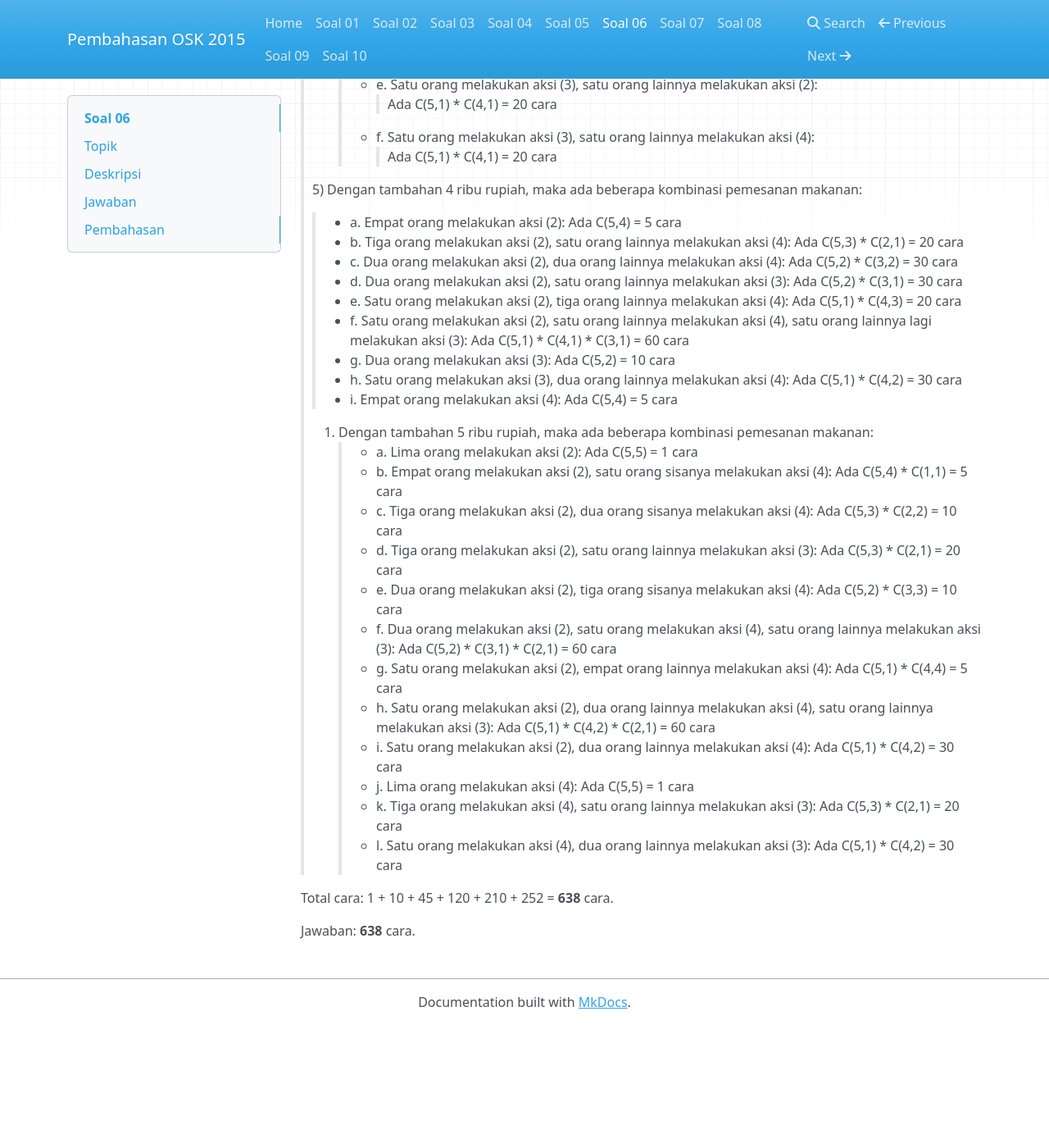
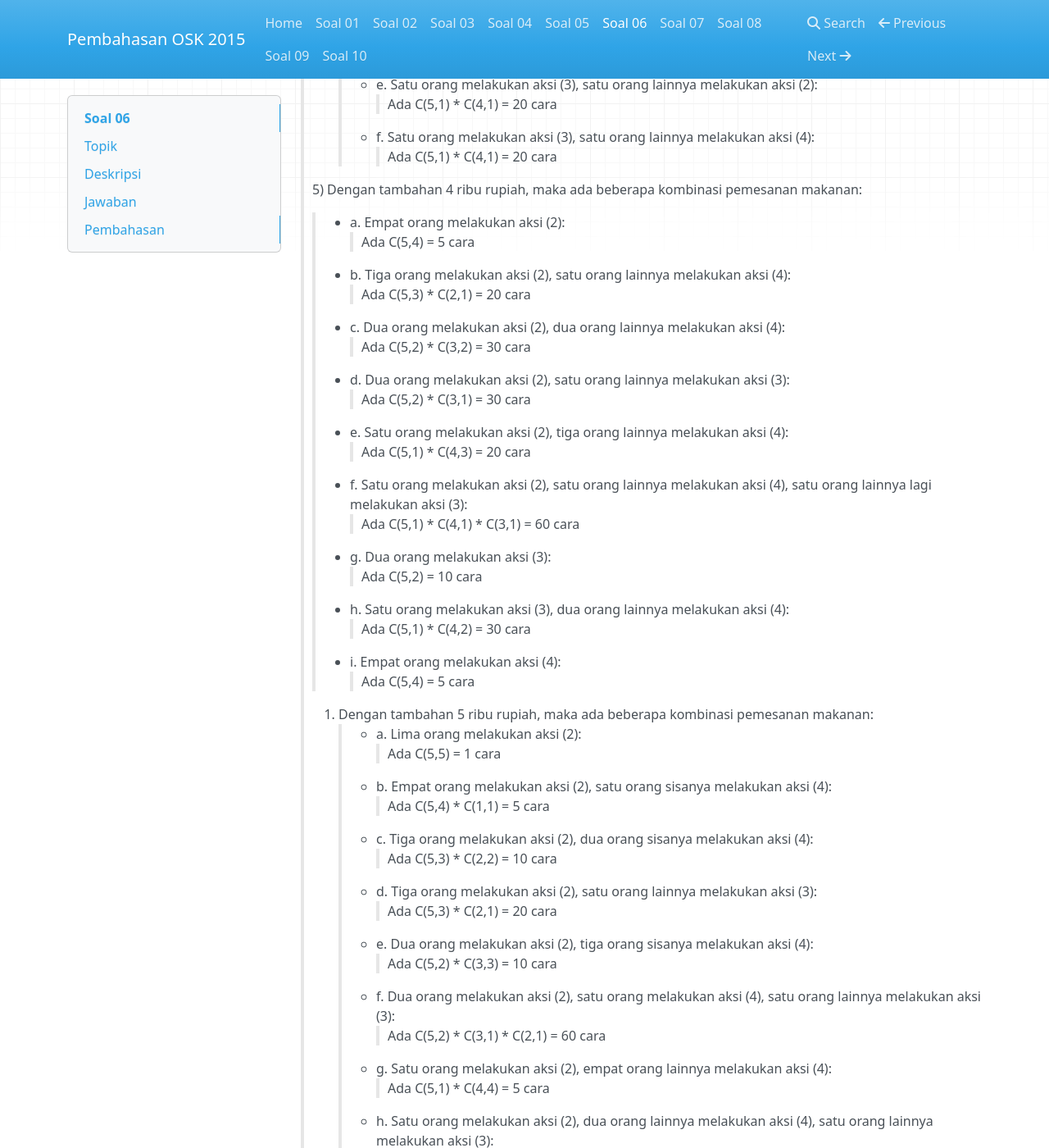
Before and after one commit to alijaya/OSK-2015, an MkDocs documentation site: the page built from docs/Soal 06.md, in a window 1280 px wide and 1400 px high, scrolled down 2197 px. Shown: the whole window at 82% size. Built offline with MkDocs 1.6.1, drawn with Linux system fonts in a browser that asks for light colours; nearby versions of some CDN libraries; old or Windows-style settings are respelled for this version of MkDocs; before the commit the page ends 3447 px from its top, so only the background shows below that; some of the changed text lies outside the part shown.

Commit message:
no message

```diff
--- a/docs/Soal 06.md
+++ b/docs/Soal 06.md
@@ -84,30 +84,51 @@ Sehingga, banyak kemungkinan pemesanan adalah:
 >>> Ada C(5,1) * C(4,1) = 20 cara
 
 >5) Dengan tambahan 4 ribu rupiah, maka ada beberapa kombinasi pemesanan makanan:
->> * a. Empat orang melakukan aksi (2): Ada C(5,4) = 5 cara
->> * b. Tiga orang melakukan aksi (2), satu orang lainnya melakukan aksi (4): Ada C(5,3) * C(2,1) = 20 cara
->> * c. Dua orang melakukan aksi (2), dua orang lainnya melakukan aksi (4): Ada C(5,2) * C(3,2) = 30 cara
->> * d. Dua orang melakukan aksi (2), satu orang lainnya melakukan aksi (3): Ada C(5,2) * C(3,1) = 30 cara
->> * e. Satu orang melakukan aksi (2), tiga orang lainnya melakukan aksi (4): Ada C(5,1) * C(4,3) = 20 cara
->> * f. Satu orang melakukan aksi (2), satu orang lainnya melakukan aksi (4), satu orang lainnya lagi melakukan aksi (3): Ada C(5,1) * C(4,1) * C(3,1) = 60 cara
->> * g. Dua orang melakukan aksi (3): Ada C(5,2) = 10 cara
->> * h. Satu orang melakukan aksi (3), dua orang lainnya melakukan aksi (4): Ada C(5,1) * C(4,2) = 30 cara
->> * i. Empat orang melakukan aksi (4): Ada C(5,4) = 5 cara
+>> * a. Empat orang melakukan aksi (2):
+>>> Ada C(5,4) = 5 cara
+>> * b. Tiga orang melakukan aksi (2), satu orang lainnya melakukan aksi (4):
+>>> Ada C(5,3) * C(2,1) = 20 cara
+>> * c. Dua orang melakukan aksi (2), dua orang lainnya melakukan aksi (4):
+>>> Ada C(5,2) * C(3,2) = 30 cara
+>> * d. Dua orang melakukan aksi (2), satu orang lainnya melakukan aksi (3):
+>>> Ada C(5,2) * C(3,1) = 30 cara
+>> * e. Satu orang melakukan aksi (2), tiga orang lainnya melakukan aksi (4):
+>>> Ada C(5,1) * C(4,3) = 20 cara
+>> * f. Satu orang melakukan aksi (2), satu orang lainnya melakukan aksi (4), satu orang lainnya lagi melakukan aksi (3):
+>>> Ada C(5,1) * C(4,1) * C(3,1) = 60 cara
+>> * g. Dua orang melakukan aksi (3):
+>>> Ada C(5,2) = 10 cara
+>> * h. Satu orang melakukan aksi (3), dua orang lainnya melakukan aksi (4):
+>>> Ada C(5,1) * C(4,2) = 30 cara
+>> * i. Empat orang melakukan aksi (4):
+>>> Ada C(5,4) = 5 cara
 
 >6. Dengan tambahan 5 ribu rupiah, maka ada beberapa kombinasi pemesanan makanan:
->> * a. Lima orang melakukan aksi (2): Ada C(5,5) = 1 cara
->> * b. Empat orang melakukan aksi (2), satu orang sisanya melakukan aksi (4): Ada C(5,4) * C(1,1) = 5 cara
->> * c. Tiga orang melakukan aksi (2), dua orang sisanya melakukan aksi (4): Ada C(5,3) * C(2,2) = 10 cara
->> * d. Tiga orang melakukan aksi (2), satu orang lainnya melakukan aksi (3): Ada C(5,3) * C(2,1) = 20 cara
->> * e. Dua orang melakukan aksi (2), tiga orang sisanya melakukan aksi (4): Ada C(5,2) * C(3,3) = 10 cara
->> * f. Dua orang melakukan aksi (2), satu orang melakukan aksi (4), satu orang lainnya melakukan aksi (3): Ada C(5,2) * C(3,1) * C(2,1) = 60 cara
->> * g. Satu orang melakukan aksi (2), empat orang lainnya melakukan aksi (4): Ada C(5,1) * C(4,4) = 5 cara
->> * h. Satu orang melakukan aksi (2), dua orang lainnya melakukan aksi (4), satu orang lainnya melakukan aksi (3): Ada C(5,1) * C(4,2) * C(2,1) = 60 cara
->> * i. Satu orang melakukan aksi (2), dua orang lainnya melakukan aksi (4): Ada C(5,1) * C(4,2) = 30 cara
->> * j. Lima orang melakukan aksi (4): Ada C(5,5) = 1 cara
->> * k. Tiga orang melakukan aksi (4), satu orang lainnya melakukan aksi (3): Ada C(5,3) * C(2,1) = 20 cara
->> * l. Satu orang melakukan aksi (4), dua orang lainnya melakukan aksi (3): Ada C(5,1) * C(4,2) = 30 cara
+>> * a. Lima orang melakukan aksi (2):
+>>> Ada C(5,5) = 1 cara
+>> * b. Empat orang melakukan aksi (2), satu orang sisanya melakukan aksi (4):
+>>> Ada C(5,4) * C(1,1) = 5 cara
+>> * c. Tiga orang melakukan aksi (2), dua orang sisanya melakukan aksi (4):
+>>> Ada C(5,3) * C(2,2) = 10 cara
+>> * d. Tiga orang melakukan aksi (2), satu orang lainnya melakukan aksi (3):
+>>> Ada C(5,3) * C(2,1) = 20 cara
+>> * e. Dua orang melakukan aksi (2), tiga orang sisanya melakukan aksi (4):
+>>> Ada C(5,2) * C(3,3) = 10 cara
+>> * f. Dua orang melakukan aksi (2), satu orang melakukan aksi (4), satu orang lainnya melakukan aksi (3):
+>>> Ada C(5,2) * C(3,1) * C(2,1) = 60 cara
+>> * g. Satu orang melakukan aksi (2), empat orang lainnya melakukan aksi (4):
+>>> Ada C(5,1) * C(4,4) = 5 cara
+>> * h. Satu orang melakukan aksi (2), dua orang lainnya melakukan aksi (4), satu orang lainnya melakukan aksi (3):
+>>> Ada C(5,1) * C(4,2) * C(2,1) = 60 cara
+>> * i. Satu orang melakukan aksi (2), dua orang lainnya melakukan aksi (4):
+>>> Ada C(5,1) * C(4,2) = 30 cara
+>> * j. Lima orang melakukan aksi (4):
+>>> Ada C(5,5) = 1 cara
+>> * k. Tiga orang melakukan aksi (4), satu orang lainnya melakukan aksi (3):
+>>> Ada C(5,3) * C(2,1) = 20 cara
+>> * l. Satu orang melakukan aksi (4), dua orang lainnya melakukan aksi (3):
+>>> Ada C(5,1) * C(4,2) = 30 cara
 
-Total cara: 1 + 10 + 45 + 120 + 210 + 252 = **638** cara.
+Total cara: `1 + 10 + 45 + 120 + 210 + 252 = **638**` cara.
 
 Jawaban: **638** cara.
```
